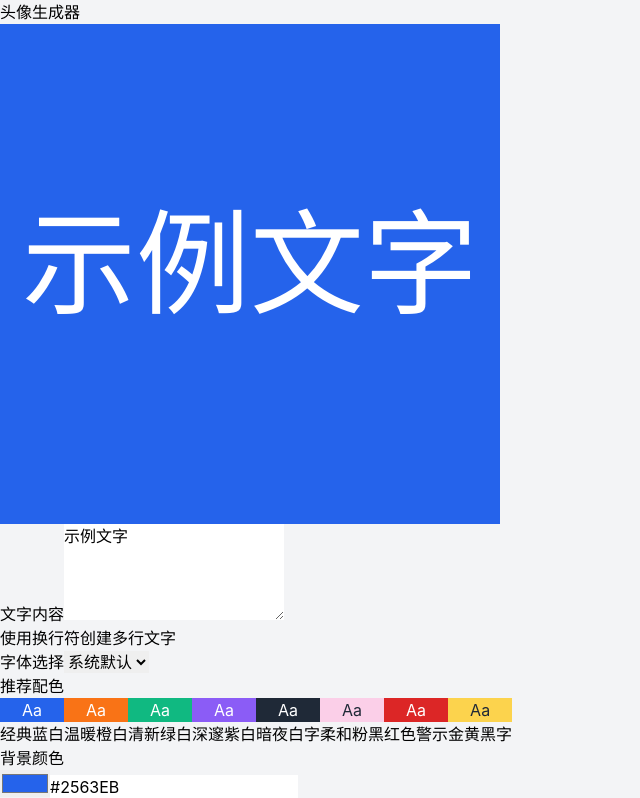
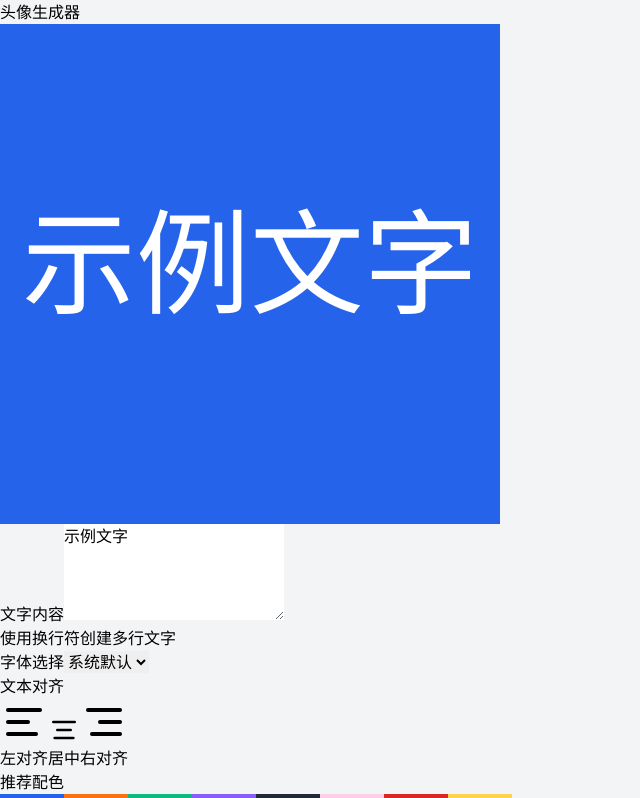
Before and after one commit to A1exMinatoooo/simp-avatar-gen, a React (Vite) app: page / in a window 1280 px wide. Shown: the top 798 px of the page, without its empty margins (0-640 px from the left). Built offline with nearby package versions, Linux system fonts and the light colour scheme; the HTML template or start-up script is replaced by a standard one.

Commit message:
feat: add text alignment support (left, center, right)
- Add textAlign to AvatarConfig type
- Update canvas rendering to support alignment
- Add TextAlignSelector component with icon buttons
- Persist alignment preference in localStorage

```diff
--- a/src/App.tsx
+++ b/src/App.tsx
@@ -1,13 +1,14 @@
 import { useRef, useCallback, useMemo } from 'react'
 import { AvatarPreview } from './components/AvatarPreview'
 import { TextEditor } from './components/TextEditor'
+import { TextAlignSelector } from './components/TextAlignSelector'
 import { ColorPicker } from './components/ColorPicker'
 import { PresetColors } from './components/PresetColors'
 import { ExportButton } from './components/ExportButton'
 import { useLocalStorage } from './hooks/useLocalStorage'
 import { exportCanvasAsPng } from './utils/canvas'
 import { isContrastSufficient } from './utils/contrast'
-import { DEFAULT_CONFIG, type AvatarConfig } from './types'
+import { DEFAULT_CONFIG, type AvatarConfig, type TextAlign } from './types'
 
 function App() {
   const [config, setConfig] = useLocalStorage<AvatarConfig>('avatar-gen-config', DEFAULT_CONFIG)
@@ -25,6 +26,11 @@ function App() {
 
   const handleFontChange = useCallback(
     (font: string) => setConfig((prev) => ({ ...prev, font })),
+    [setConfig],
+  )
+
+  const handleTextAlignChange = useCallback(
+    (textAlign: TextAlign) => setConfig((prev) => ({ ...prev, textAlign })),
     [setConfig],
   )
 
@@ -64,6 +70,7 @@ function App() {
                 bgColor={config.bgColor}
                 textColor={config.textColor}
                 font={config.font}
+                textAlign={config.textAlign}
                 canvasRef={canvasRef}
               />
             </div>
@@ -74,6 +81,11 @@ function App() {
                 font={config.font}
                 onTextChange={handleTextChange}
                 onFontChange={handleFontChange}
+              />
+
+              <TextAlignSelector
+                value={config.textAlign}
+                onChange={handleTextAlignChange}
               />
 
               <PresetColors onSelect={handlePresetSelect} />
--- a/src/components/AvatarPreview.tsx
+++ b/src/components/AvatarPreview.tsx
@@ -1,16 +1,18 @@
 import { useEffect, useRef, useCallback, useState } from 'react'
 import { renderAvatar } from '../utils/canvas'
 import { useDebounce } from '../hooks/useDebounce'
+import type { TextAlign } from '../types'
 
 interface AvatarPreviewProps {
   text: string
   bgColor: string
   textColor: string
   font: string
+  textAlign: TextAlign
   canvasRef: React.RefObject<HTMLCanvasElement>
 }
 
-export function AvatarPreview({ text, bgColor, textColor, font, canvasRef }: AvatarPreviewProps) {
+export function AvatarPreview({ text, bgColor, textColor, font, textAlign, canvasRef }: AvatarPreviewProps) {
   const containerRef = useRef<HTMLDivElement>(null)
   const [isRendering, setIsRendering] = useState(false)
   const renderTimerRef = useRef<number | null>(null)
@@ -19,6 +21,7 @@ export function AvatarPreview({ text, bgColor, textColor, font, canvasRef }: Ava
   const debouncedBgColor = useDebounce(bgColor, 150)
   const debouncedTextColor = useDebounce(textColor, 150)
   const debouncedFont = useDebounce(font, 150)
+  const debouncedTextAlign = useDebounce(textAlign, 150)
 
   const performRender = useCallback(() => {
     if (!canvasRef.current) return
@@ -29,11 +32,11 @@ export function AvatarPreview({ text, bgColor, textColor, font, canvasRef }: Ava
 
     renderTimerRef.current = requestAnimationFrame(() => {
       setIsRendering(true)
-      renderAvatar(canvasRef.current!, debouncedText, debouncedBgColor, debouncedTextColor, debouncedFont)
+      renderAvatar(canvasRef.current!, debouncedText, debouncedBgColor, debouncedTextColor, debouncedFont, debouncedTextAlign)
       setIsRendering(false)
       renderTimerRef.current = null
     })
-  }, [canvasRef, debouncedText, debouncedBgColor, debouncedTextColor, debouncedFont])
+  }, [canvasRef, debouncedText, debouncedBgColor, debouncedTextColor, debouncedFont, debouncedTextAlign])
 
   useEffect(() => {
     performRender()
--- /dev/null
+++ b/src/components/TextAlignSelector.tsx
@@ -0,0 +1,49 @@
+import { TextAlign, TEXT_ALIGN_OPTIONS } from '../types'
+
+interface TextAlignSelectorProps {
+  value: TextAlign
+  onChange: (align: TextAlign) => void
+}
+
+export function TextAlignSelector({ value, onChange }: TextAlignSelectorProps) {
+  return (
+    <div>
+      <label className="block text-sm font-medium text-gray-700 mb-2">
+        文本对齐
+      </label>
+      <div className="flex gap-2">
+        {TEXT_ALIGN_OPTIONS.map((option) => (
+          <button
+            key={option.value}
+            onClick={() => onChange(option.value)}
+            className={`flex-1 px-3 py-2 text-sm font-medium rounded-md border transition-colors ${
+              value === option.value
+                ? 'bg-blue-50 border-blue-500 text-blue-700'
+                : 'bg-white border-gray-300 text-gray-700 hover:bg-gray-50'
+            }`}
+            title={option.label}
+          >
+            <span className="flex items-center justify-center gap-1">
+              {option.value === 'left' && (
+                <svg className="w-4 h-4" fill="none" stroke="currentColor" viewBox="0 0 24 24">
+                  <path strokeLinecap="round" strokeLinejoin="round" strokeWidth={2} d="M4 6h16M4 12h10M4 18h14" />
+                </svg>
+              )}
+              {option.value === 'center' && (
+                <svg className="w-4 h-4" fill="none" stroke="currentColor" viewBox="0 0 24 24">
+                  <path strokeLinecap="round" strokeLinejoin="round" strokeWidth={2} d="M4 6h16M7 12h10M5 18h14" />
+                </svg>
+              )}
+              {option.value === 'right' && (
+                <svg className="w-4 h-4" fill="none" stroke="currentColor" viewBox="0 0 24 24">
+                  <path strokeLinecap="round" strokeLinejoin="round" strokeWidth={2} d="M4 6h16M10 12h10M6 18h14" />
+                </svg>
+              )}
+              {option.label}
+            </span>
+          </button>
+        ))}
+      </div>
+    </div>
+  )
+}
--- a/src/types.ts
+++ b/src/types.ts
@@ -1,8 +1,11 @@
+export type TextAlign = 'left' | 'center' | 'right'
+
 export interface AvatarConfig {
   text: string
   bgColor: string
   textColor: string
   font: string
+  textAlign: TextAlign
 }
 
 export interface ColorPreset {
@@ -16,7 +19,14 @@ export const DEFAULT_CONFIG: AvatarConfig = {
   bgColor: '#2563EB',
   textColor: '#FFFFFF',
   font: 'sans-serif',
+  textAlign: 'center',
 }
+
+export const TEXT_ALIGN_OPTIONS: { label: string; value: TextAlign; icon: string }[] = [
+  { label: '左对齐', value: 'left', icon: '☰' },
+  { label: '居中', value: 'center', icon: '☰' },
+  { label: '右对齐', value: 'right', icon: '☰' },
+]
 
 export const FONT_OPTIONS = [
   { label: '系统默认', value: 'sans-serif' },
--- a/src/utils/canvas.ts
+++ b/src/utils/canvas.ts
@@ -2,6 +2,8 @@ const CANVAS_SIZE = 500
 const PADDING = 20
 const MIN_FONT_SIZE = 20
 const MAX_FONT_SIZE = 300
+
+type TextAlign = 'left' | 'center' | 'right'
 
 function measureTextWidth(ctx: CanvasRenderingContext2D, text: string, fontSize: number, font: string): number {
   ctx.font = `${fontSize}px ${font}`
@@ -47,6 +49,7 @@ export function renderAvatar(
   bgColor: string,
   textColor: string,
   font: string,
+  textAlign: TextAlign = 'center',
 ): void {
   const ctx = canvas.getContext('2d')
   if (!ctx) return
@@ -68,15 +71,17 @@ export function renderAvatar(
 
   ctx.fillStyle = textColor
   ctx.font = `${fontSize}px ${font}`
-  ctx.textAlign = 'center'
+  ctx.textAlign = textAlign
   ctx.textBaseline = 'middle'
 
   const totalHeight = lines.length * lineHeight
   const startY = (CANVAS_SIZE - totalHeight) / 2 + lineHeight / 2
 
+  const xPosition = textAlign === 'left' ? PADDING : textAlign === 'right' ? CANVAS_SIZE - PADDING : CANVAS_SIZE / 2
+
   lines.forEach((line, index) => {
     const y = startY + index * lineHeight
-    ctx.fillText(line, CANVAS_SIZE / 2, y, maxWidth)
+    ctx.fillText(line, xPosition, y, maxWidth)
   })
 }
 
```
